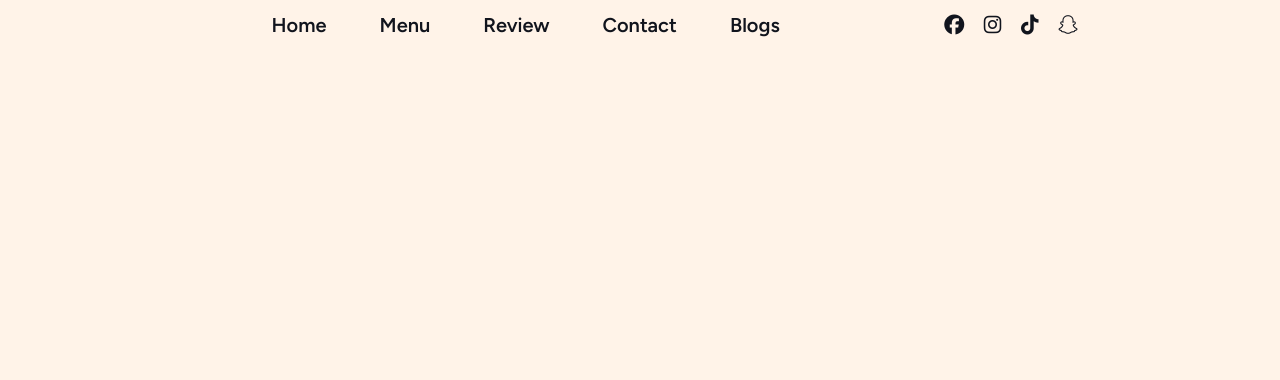
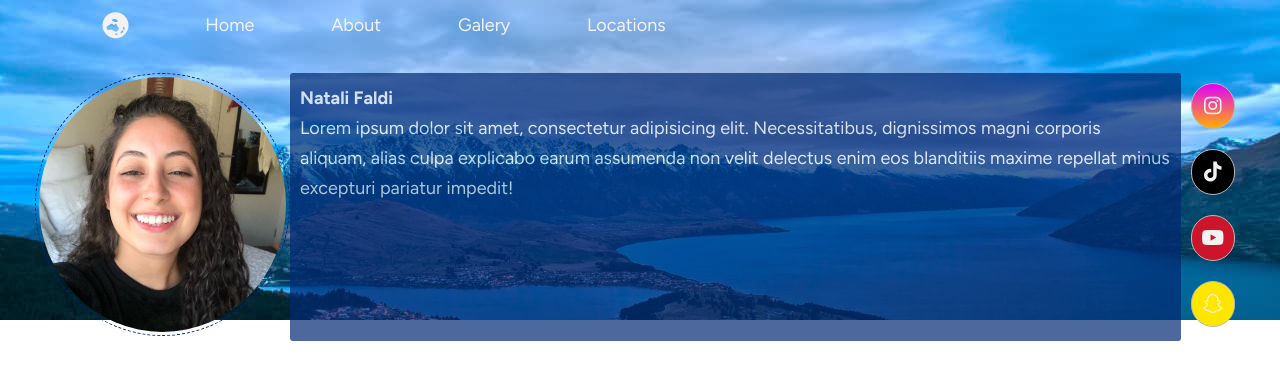
Before and after one commit to Indicattis/natifaldi, a plain HTML site: page index.html in a window 1280 px wide. Drawn offline with Linux system fonts and the light colour scheme.

Commit message:
Estilização do header do projeto

```diff
--- a/css/style.scss
+++ b/css/style.scss
@@ -1,10 +1,10 @@
 @import url('https://fonts.googleapis.com/css2?family=Figtree:wght@300;400;600;700&display=swap');
 
-$background--color: #fff3e8;
-$border--color: #593e34;
-$base--color: #11141d;
-$sec--color: #926f65;
-$dark--color: #cf1b2b;
+$background--color: #F2F2F2;
+$border--color: #b8b8b8;
+$dark--color: #022873;
+$base--color: #4285F4;
+$red--color: #CC142B;
 * {
     padding: 0;
     font-family: 'Figtree', sans-serif;
@@ -16,52 +16,144 @@ html {
 }
 body {
     overflow: hidden;
-    background-color: $background--color;
 }
 main {
-    width: 80%;
+    width: 70%;
 }
 // header
+header {
+    width: 100vw;
+    height: 40vh;
+    background-color: $base--color;
+    color: $background--color;
+    font-size: 1.8rem;
+    display: flex;
+    position: relative;
+    background-image: url(../img/backgrounds/bg--section.jpg);
+    background-repeat: no-repeat;
+    background-size: cover;
+}
 
-header {
-    width: 100%;
+@mixin button--default {
+    background-color: transparent;
+    color: $background--color;
+    padding: 10px 10px;
     font-size: 2rem;
-    font-weight: 600;
+    border: none;
+    border: 1px solid $border--color;
+    border-radius: 3px;
+    cursor: pointer;
 }
-.menu--subtitle {
+
+//
+.menu--navbar {
     display: flex;
+    flex-direction: column;
+    flex-wrap: wrap;
+    width: 50%;
+    align-content: space-around;
+    justify-content: center;
+    height: 50px;
 }
-.nz--banner {
-    max-width: 50px;
-}
-header nav {
+.network--navbar {
+    width: 20%;
     display: flex;
     align-items: center;
     height: 50px;
+    flex-direction: column;
+    flex-wrap: wrap;
+    align-content: flex-end;
+    justify-content: center;
 }
-.menu--itens {
-    width: 60%;
+.menu--navbar .menu--item {
+    padding: 10px;
+    cursor: pointer;
+    position: relative;
+    overflow: hidden;
 }
-header nav .menu--item {
-    padding: 5px;
+.menu--navbar .menu--item:first-child {
+    font-size: 2.6rem;
+}
+.network--navbar .menu--item {
+    padding: 10px;
     cursor: pointer;
-    color: $base--color;
 }
-.menu--midias {
-    width: 15%;
+.menu--navbar .menu--item:after {
+    content: "";
+    background-color: $background--color;
+    width: 100%;
+    height: 2px;
+    position: absolute;
+    left: 100px;
+    bottom: 0;
+    transition: all .3s;
 }
-section .sec--intro {
-    position: relative;
+.menu--navbar .menu--item:first-child:after {
+    content: "";
+    width: 0;
+    height: 0;
+}
+.menu--navbar:hover .menu--item:after {
+    left: 0px;
+    transition: all .3s;
+}
+.menu--item.menu--toggle {
+    display: none;
+    position: absolute;
+    top: 0;
+    left: 0;
+    padding: 10px;
+    font-size: 2.2rem;
+    cursor: pointer;
+}
+.header--perfil {
+    position: absolute;
+    top: 12%;
+    width: 100%;
     display: flex;
-    overflow: hidden;
-    background-color: $base--color;
+    padding: 35px;
 }
-
-.intro--logo {
-    z-index: 1;
+.header--perfil .perfil--img--case img {
+    border: 1px dashed $dark--color;
+    padding: 3px;
+    border-radius: 50%;
 }
-.intro--background {
-    position: absolute;
-    z-index: 0;
-    filter: blur(3px);
+.perfil--desc--case {
+    padding: 10px;
+    line-height: 30px;
+    background-color: $dark--color;
+    opacity: 0.7;
+    border-radius: 3px;
 }
+.perfil--links--case {
+    display: flex;
+    flex-direction: column;
+}
+.perfil--instagram{
+    background: linear-gradient(#e100ff, #ffae00);
+    border-radius: 50px !important;
+}
+.perfil--tiktok{
+    background-color: #000 !important;
+    border-radius: 50px !important;
+}
+.perfil--youtube{
+    background: #CC142B !important;
+    border-radius: 50px !important;
+}
+.perfil--snapchat{
+    background-color: #ffe600 !important;
+    border-radius: 50px !important;
+}
+.perfil--links--case button {
+    @include button--default();
+    margin: 10px;
+}
+@media (max-width: 746px) {
+    .menu--navbar, .network--navbar {
+        display: none;
+    }
+    .menu--item.menu--toggle {
+        display: block;
+    }
+}
--- a/index.html
+++ b/index.html
@@ -7,37 +7,39 @@
     <meta name="viewport" content="width=device-width, initial-scale=1.0">
     <script src="https://kit.fontawesome.com/a0544da68a.js" crossorigin="anonymous"></script>
     <link rel="stylesheet" href="./css/style.css">
-    <title>Faldi Coffee</title>
+    <title>Faldi Natali Blog</title>
 </head>
-
 <body>
     <header>
-        <main class="menu--subtitle">
-            <nav class="menu--itens">
-                <div class="menu--item"><img class="nz--banner" src="./img/nova_zelandia_bandeira.png" alt=""></div>
-                <div class="menu--item">Home</div>
-                <div class="menu--item">Menu</div>
-                <div class="menu--item">Review</div>
-                <div class="menu--item">Contact</div>
-                <div class="menu--item">Blogs</div>
-            </nav>
-            <nav class="menu--midias">
-                <div class="menu--item"><i class="fa-brands fa-facebook"></i></div>
-                <div class="menu--item"><i class="fa-brands fa-instagram"></i></div>
-                <div class="menu--item"><i class="fa-brands fa-tiktok"></i></div>
-                <div class="menu--item"><i class="fa-brands fa-snapchat"></i></div>
-            </nav>
-        </main>
+        <nav class="menu--navbar">
+            <div class="menu--item"><i class="fa-solid fa-earth-oceania"></i></div>
+            <div class="menu--item">Home</div>
+            <div class="menu--item">About</div>
+            <div class="menu--item">Galery</div>
+            <div class="menu--item">Locations</div>
+        </nav>
+        <nav class="network--navbar">
+
+        </nav>
+        <nav class="mobile--navbar">
+            <div class="menu--item menu--toggle"><i class="fa-solid fa-bars-staggered"></i></div>
+        </nav>
+        <section class="header--perfil">
+                <div class="perfil--img--case">
+                    <img src="./img/natali--perfil.PNG" alt="">
+                </div>
+                <div class="perfil--desc--case">
+                    <h4><b>Natali Faldi</b></h4>
+                    <p>Lorem ipsum dolor sit amet, consectetur adipisicing elit. Necessitatibus, dignissimos magni corporis aliquam, alias culpa explicabo earum assumenda non velit delectus enim eos blanditiis maxime repellat minus excepturi pariatur impedit!</p>
+                </div>
+                <div class="perfil--links--case">
+                    <button class="perfil--instagram"><i class="fa-brands fa-instagram"></i></button>
+                    <button class="perfil--tiktok"><i class="fa-brands fa-tiktok"></i></button>
+                    <button class="perfil--youtube"><i class="fa-brands fa-youtube"></i></button>
+                    <button class="perfil--snapchat"><i class="fa-brands fa-snapchat"></i></button>
+                </div>
+        </section>
     </header>
-    <section>
-        <main>
-            <div class="sec--intro">
-                <img class="intro--logo" src="./img/fc_logo.png" alt="">
-                <img class="intro--background" src="./img/bg--section.jpg" alt="">
-            </div>
-        </main>
-    </section>
-    <footer></footer>
 </body>
 
 </html>
```
Also changed, not shown: css/style.css, img/natali--perfil.PNG (added), 2 other files.
